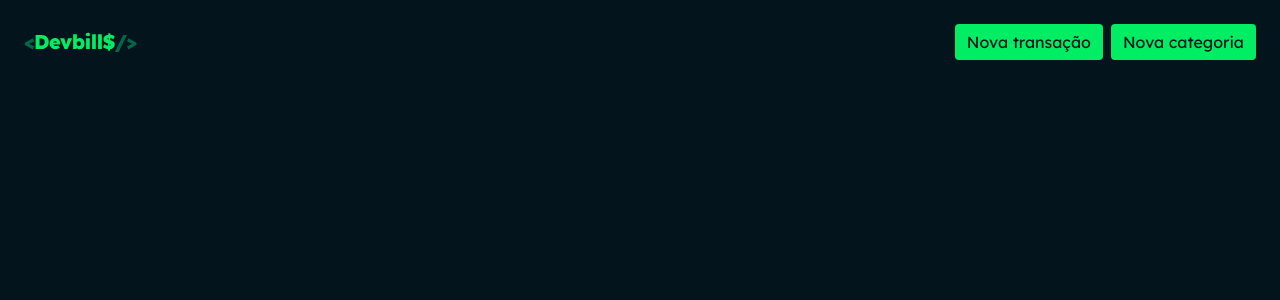
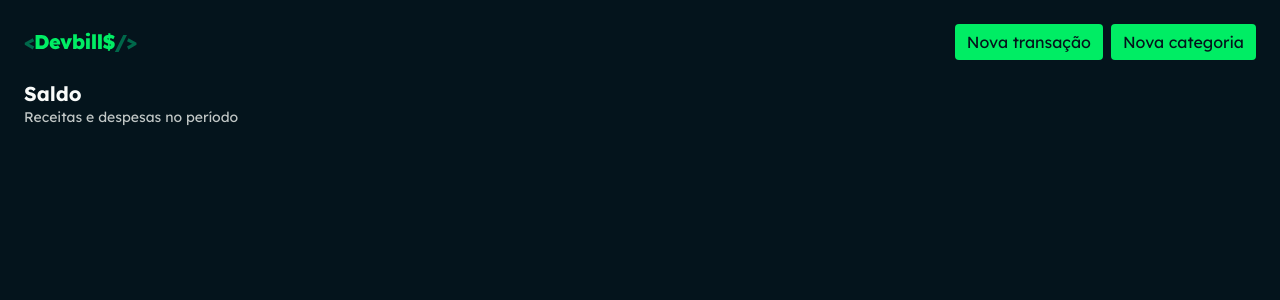
Before and after one commit to rodolfomori-devclub/devbills-front, a React (Vite) app: page / in a window 1280 px wide. Shown: the top 300 px of the page. Built offline with nearby package versions, Linux system fonts and the light colour scheme.

Commit message:
feat(title): add component

```diff
--- /dev/null
+++ b/src/components/title/index.tsx
@@ -0,0 +1,15 @@
+import { Container } from './styles';
+
+type TitleProps = {
+  title: string;
+  subtitle: string;
+};
+
+export function Title({ title, subtitle }: TitleProps) {
+  return (
+    <Container>
+      <h2>{title}</h2>
+      <span>{subtitle}</span>
+    </Container>
+  );
+}
--- /dev/null
+++ b/src/components/title/styles.ts
@@ -0,0 +1,21 @@
+import { styled } from 'styled-components';
+
+import { theme } from '../../styles/theme';
+
+export const Container = styled.div`
+  display: flex;
+  flex-direction: column;
+  gap: 0.375rem;
+
+  h2 {
+    font-size: 1.25rem;
+    color: ${theme.colors.white};
+    font-weight: 700;
+  }
+
+  span {
+    font-size: 0.875rem;
+    color: ${theme.colors.neutral};
+    font-weight: 400;
+  }
+`;
--- a/src/screens/home/index.tsx
+++ b/src/screens/home/index.tsx
@@ -1,9 +1,11 @@
 import { Button } from '../../components/button';
 import { Logo } from '../../components/logo';
-import { Header } from './styles';
+import { Title } from '../../components/title';
+import { Filters, Header, Main, Section } from './styles';
 
 export function Home() {
   return (
+    <>
       <Header>
         <Logo />
         <div>
@@ -11,5 +13,13 @@
           <Button>Nova categoria</Button>
         </div>
       </Header>
+      <Main>
+        <Section>
+          <Filters>
+            <Title title="Saldo" subtitle="Receitas e despesas no período" />
+          </Filters>
+        </Section>
+      </Main>
+    </>
   );
 }
--- a/src/screens/home/styles.ts
+++ b/src/screens/home/styles.ts
@@ -13,3 +13,24 @@
     gap: 0.5rem;
   }
 `;
+
+export const Main = styled.main`
+  display: flex;
+  gap: 0.75rem;
+  width: 100%;
+  padding: 0 1.5rem 1.5rem 1.5rem;
+`;
+
+export const Section = styled.section`
+  display: flex;
+  flex-direction: column;
+  gap: 0.75rem;
+  width: 100%;
+`;
+
+export const Filters = styled.div`
+  display: flex;
+  align-items: center;
+  justify-content: space-between;
+  width: 100%;
+`;
```
Lines whose indentation alone changed are shown as unchanged.
